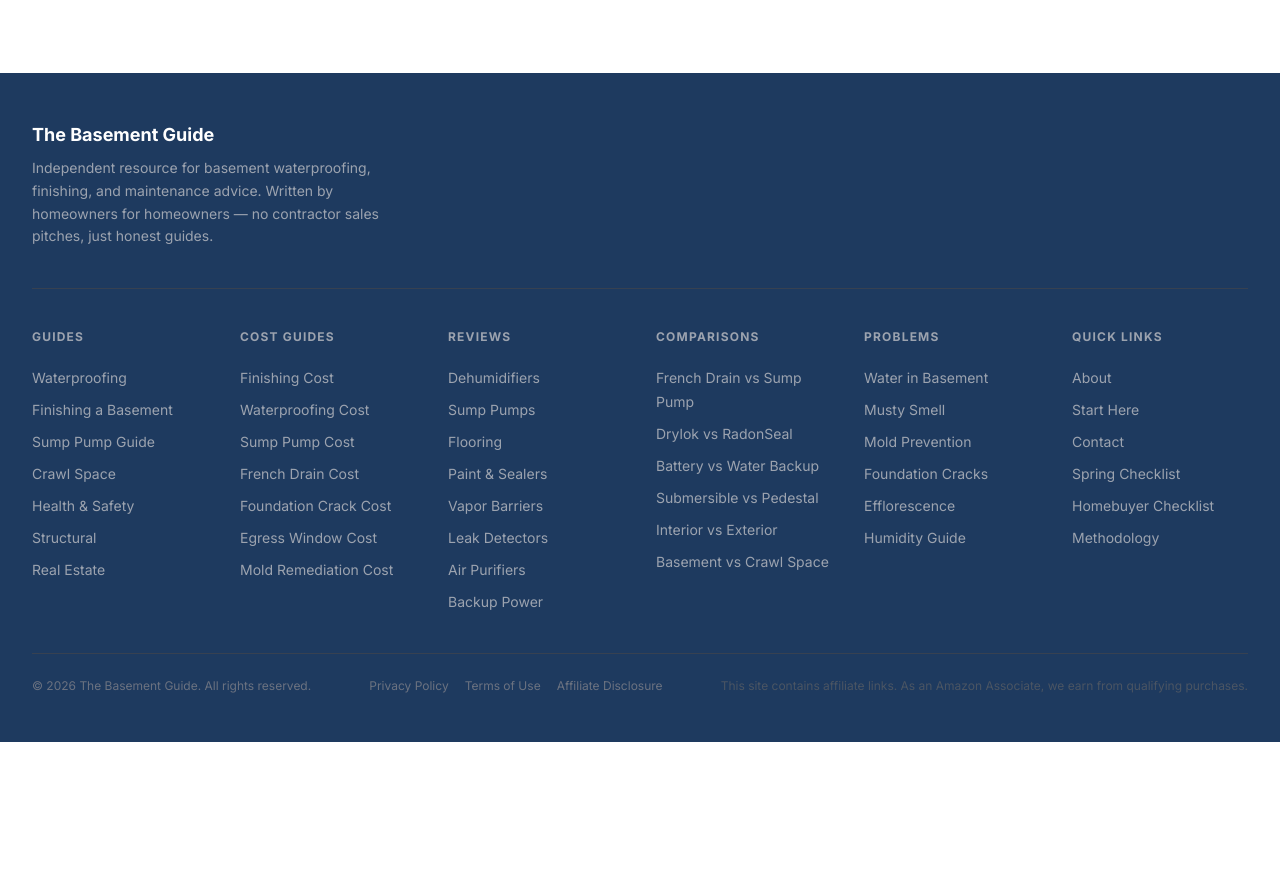
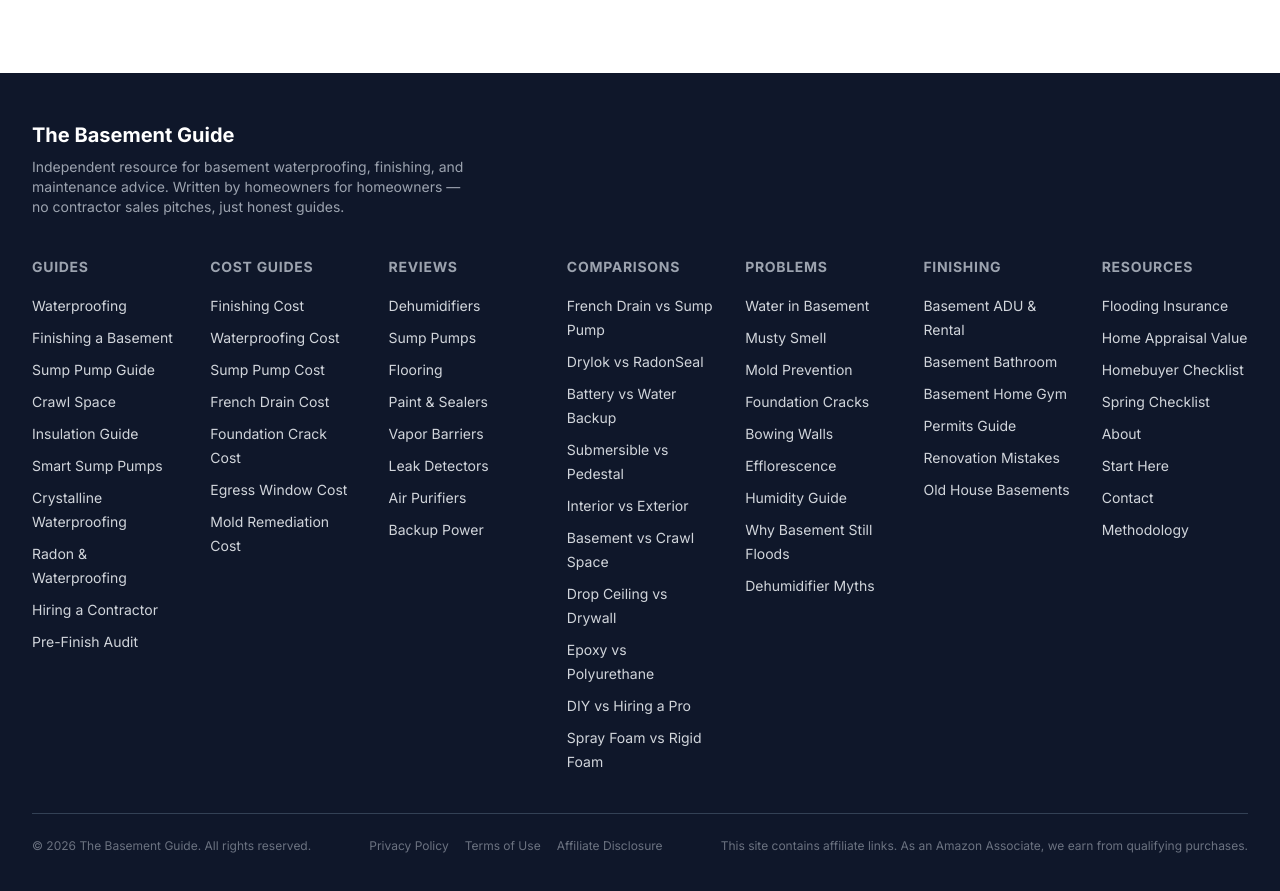
Before and after one commit to thebasementguide2026/basement-guide, a Next.js app: page / in a window 1280 px wide. Shown: the part 4160-5051 px from the top of the page. Before the commit the page ends 4902 px from the top, so only its background shows below. Built offline with nearby package versions, Linux system fonts and the light colour scheme.

Commit message:
Update Footer.tsx

```diff
--- a/components/Footer.tsx
+++ b/components/Footer.tsx
@@ -10,9 +10,12 @@
       { label: 'Finishing a Basement', href: '/articles/how-to-finish-a-basement' },
       { label: 'Sump Pump Guide', href: '/articles/sump-pump-buying-guide' },
       { label: 'Crawl Space', href: '/articles/crawl-space-encapsulation-guide' },
-      { label: 'Health & Safety', href: '/guides#health-safety' },
-      { label: 'Structural', href: '/guides#structural' },
-      { label: 'Real Estate', href: '/guides#real-estate' },
+      { label: 'Insulation Guide', href: '/articles/basement-insulation-guide' },
+      { label: 'Smart Sump Pumps', href: '/articles/smart-sump-pumps-guide' },
+      { label: 'Crystalline Waterproofing', href: '/articles/crystalline-waterproofing' },
+      { label: 'Radon & Waterproofing', href: '/articles/radon-and-basement-waterproofing' },
+      { label: 'Hiring a Contractor', href: '/articles/how-to-hire-basement-waterproofing-contractor' },
+      { label: 'Pre-Finish Audit', href: '/articles/pre-finish-audit' },
     ],
   },
   {
@@ -37,7 +40,7 @@
       { label: 'Vapor Barriers', href: '/articles/best-vapor-barriers' },
       { label: 'Leak Detectors', href: '/articles/best-water-leak-detectors' },
       { label: 'Air Purifiers', href: '/articles/best-basement-air-purifiers' },
-              { label: 'Backup Power', href: '/articles/backup-power-sump-pumps' },
+      { label: 'Backup Power', href: '/articles/backup-power-sump-pumps' },
     ],
   },
   {
@@ -49,6 +52,10 @@
       { label: 'Submersible vs Pedestal', href: '/articles/submersible-vs-pedestal-sump-pump' },
       { label: 'Interior vs Exterior', href: '/articles/interior-vs-exterior-waterproofing' },
       { label: 'Basement vs Crawl Space', href: '/articles/basement-vs-crawl-space-vs-slab' },
+      { label: 'Drop Ceiling vs Drywall', href: '/articles/drop-ceiling-vs-drywall' },
+      { label: 'Epoxy vs Polyurethane', href: '/articles/epoxy-vs-polyurethane-floor-coating' },
+      { label: 'DIY vs Hiring a Pro', href: '/articles/diy-vs-hiring-pro-basement-projects' },
+      { label: 'Spray Foam vs Rigid Foam', href: '/articles/spray-foam-vs-rigid-foam-insulation' },
     ],
   },
   {
@@ -58,18 +65,34 @@
       { label: 'Musty Smell', href: '/articles/musty-basement-smell' },
       { label: 'Mold Prevention', href: '/articles/how-to-prevent-basement-mold' },
       { label: 'Foundation Cracks', href: '/articles/types-of-foundation-cracks' },
+      { label: 'Bowing Walls', href: '/articles/bowing-basement-walls' },
       { label: 'Efflorescence', href: '/articles/basement-efflorescence' },
       { label: 'Humidity Guide', href: '/articles/basement-humidity-guide' },
+      { label: 'Why Basement Still Floods', href: '/articles/why-basement-floods-with-sump-pump' },
+      { label: 'Dehumidifier Myths', href: '/articles/dehumidifier-myths' },
     ],
   },
   {
-    title: 'QUICK LINKS',
+    title: 'FINISHING',
     links: [
+      { label: 'Basement ADU & Rental', href: '/articles/basement-adu-rental-suite' },
+      { label: 'Basement Bathroom', href: '/articles/basement-bathroom-guide' },
+      { label: 'Basement Home Gym', href: '/articles/basement-home-gym' },
+      { label: 'Permits Guide', href: '/articles/basement-permits-guide' },
+      { label: 'Renovation Mistakes', href: '/articles/basement-renovation-mistakes' },
+      { label: 'Old House Basements', href: '/articles/old-house-basements' },
+    ],
+  },
+  {
+    title: 'RESOURCES',
+    links: [
+      { label: 'Flooding Insurance', href: '/articles/basement-flooding-insurance' },
+      { label: 'Home Appraisal Value', href: '/articles/waterproofing-home-appraisal-value' },
+      { label: 'Homebuyer Checklist', href: '/articles/homebuyers-basement-inspection-checklist' },
+      { label: 'Spring Checklist', href: '/articles/spring-basement-checklist' },
       { label: 'About', href: '/about' },
       { label: 'Start Here', href: '/start-here' },
       { label: 'Contact', href: '/contact' },
-      { label: 'Spring Checklist', href: '/articles/spring-basement-checklist' },
-      { label: 'Homebuyer Checklist', href: '/articles/homebuyers-basement-inspection-checklist' },
       { label: 'Methodology', href: '/methodology' },
     ],
   },
@@ -80,25 +103,25 @@
   return (
     <div>
       <button
-        className="w-full flex items-center justify-between md:cursor-default text-left"
+        className="md:hidden flex items-center justify-between w-full py-2 text-sm font-bold text-gray-400 uppercase tracking-wider"
         onClick={() => setOpen(!open)}
         aria-expanded={open}
       >
-        <h4 className="text-xs font-bold tracking-widest text-gray-400 uppercase mb-0 md:mb-3">{title}</h4>
+        {title}
         <svg
-          className={`w-4 h-4 text-gray-400 md:hidden transition-transform ${open ? 'rotate-180' : ''}`}
-          fill="none" viewBox="0 0 24 24" stroke="currentColor"
+          className={`w-4 h-4 transition-transform ${open ? 'rotate-180' : ''}`}
+          fill="none"
+          viewBox="0 0 24 24"
+          stroke="currentColor"
         >
           <path strokeLinecap="round" strokeLinejoin="round" strokeWidth={2} d="M19 9l-7 7-7-7" />
         </svg>
       </button>
-      <ul className={`space-y-2 mt-2 ${open ? 'block' : 'hidden'} md:block`}>
+      <h4 className="hidden md:block text-sm font-bold text-gray-400 uppercase tracking-wider mb-4">{title}</h4>
+      <ul className={`space-y-2 ${open ? 'block' : 'hidden'} md:block`}>
         {links.map((link) => (
           <li key={link.href}>
-            <Link
-              href={link.href}
-              className="text-sm text-gray-400 hover:text-white transition-colors"
-            >
+            <Link href={link.href} className="text-sm text-gray-300 hover:text-white transition-colors">
               {link.label}
             </Link>
           </li>
@@ -110,35 +133,33 @@
 
 export default function Footer() {
   return (
-    <footer className="bg-brand-navy text-white mt-16">
+    <footer className="bg-slate-900 text-gray-300 mt-16">
       <div className="container-custom py-12">
         {/* Top: Brand + description */}
-        <div className="mb-10 max-w-sm">
-          <h3 className="text-lg font-bold mb-2">The Basement Guide</h3>
-          <p className="text-gray-400 text-sm leading-relaxed">
-            Independent resource for basement waterproofing, finishing, and maintenance advice.
-            Written by homeowners for homeowners — no contractor sales pitches, just honest guides.
+        <div className="mb-10">
+          <h3 className="text-xl font-bold text-white mb-2">The Basement Guide</h3>
+          <p className="text-sm text-gray-400 max-w-md">
+            Independent resource for basement waterproofing, finishing, and maintenance advice. Written by
+            homeowners for homeowners &mdash; no contractor sales pitches, just honest guides.
           </p>
         </div>
 
         {/* Links grid */}
-        <div className="grid grid-cols-2 md:grid-cols-3 lg:grid-cols-6 gap-8 border-t border-gray-700 pt-10">
+        <div className="grid grid-cols-2 md:grid-cols-4 lg:grid-cols-7 gap-8 mb-10">
           {footerSections.map((section) => (
             <FooterSection key={section.title} title={section.title} links={section.links} />
           ))}
         </div>
 
         {/* Bottom */}
-        <div className="border-t border-gray-700 mt-10 pt-6 flex flex-col md:flex-row items-center justify-between gap-4">
-          <p className="text-gray-500 text-xs">
-            © {new Date().getFullYear()} The Basement Guide. All rights reserved.
-          </p>
-          <div className="flex items-center gap-4 text-xs text-gray-500">
-            <Link href="/privacy" className="hover:text-white transition-colors">Privacy Policy</Link>
-            <Link href="/terms" className="hover:text-white transition-colors">Terms of Use</Link>
-            <Link href="/affiliate-disclosure" className="hover:text-white transition-colors">Affiliate Disclosure</Link>
+        <div className="border-t border-slate-700 pt-6 flex flex-col md:flex-row items-center justify-between gap-4 text-xs text-gray-500">
+          <p>&copy; {new Date().getFullYear()} The Basement Guide. All rights reserved.</p>
+          <div className="flex gap-4">
+            <Link href="/privacy" className="hover:text-gray-300 transition-colors">Privacy Policy</Link>
+            <Link href="/terms" className="hover:text-gray-300 transition-colors">Terms of Use</Link>
+            <Link href="/affiliate-disclosure" className="hover:text-gray-300 transition-colors">Affiliate Disclosure</Link>
           </div>
-          <p className="text-gray-600 text-xs text-center">
+          <p className="text-center md:text-right">
             This site contains affiliate links. As an Amazon Associate, we earn from qualifying purchases.
           </p>
         </div>
```
